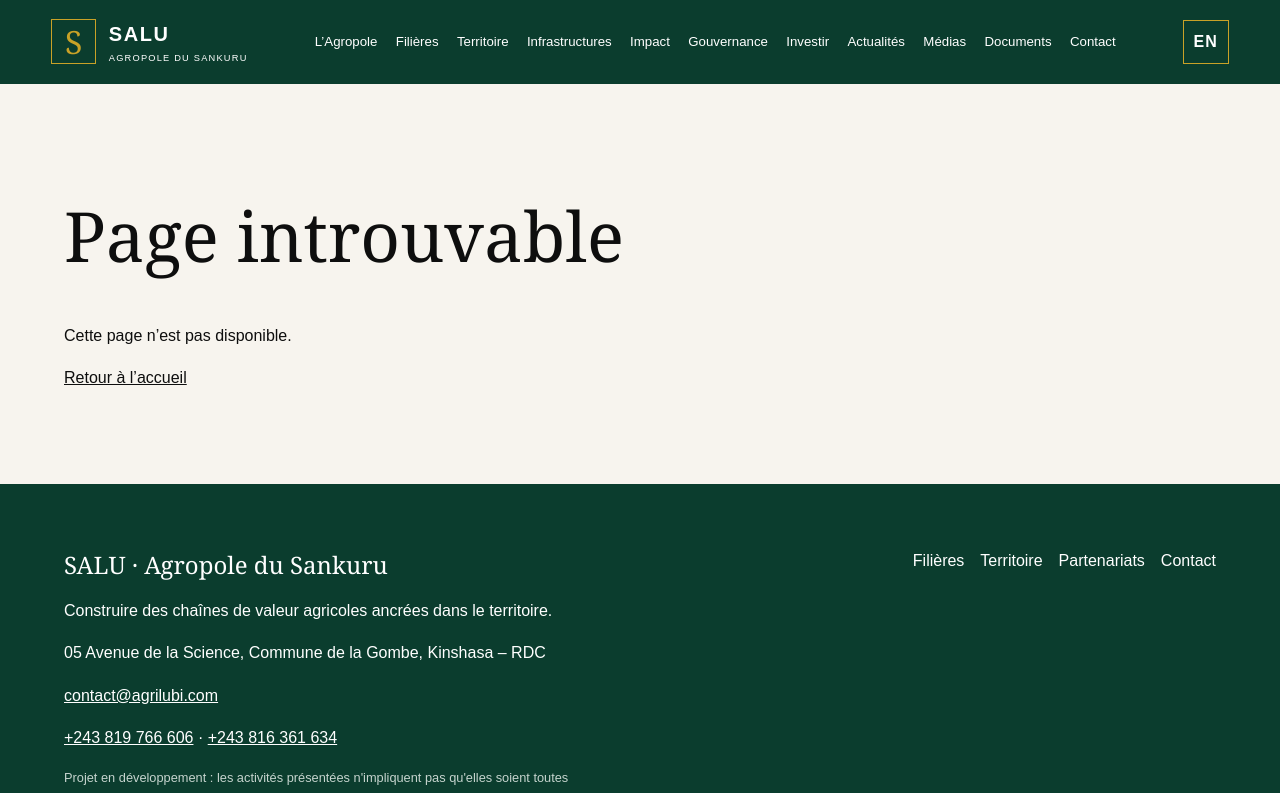
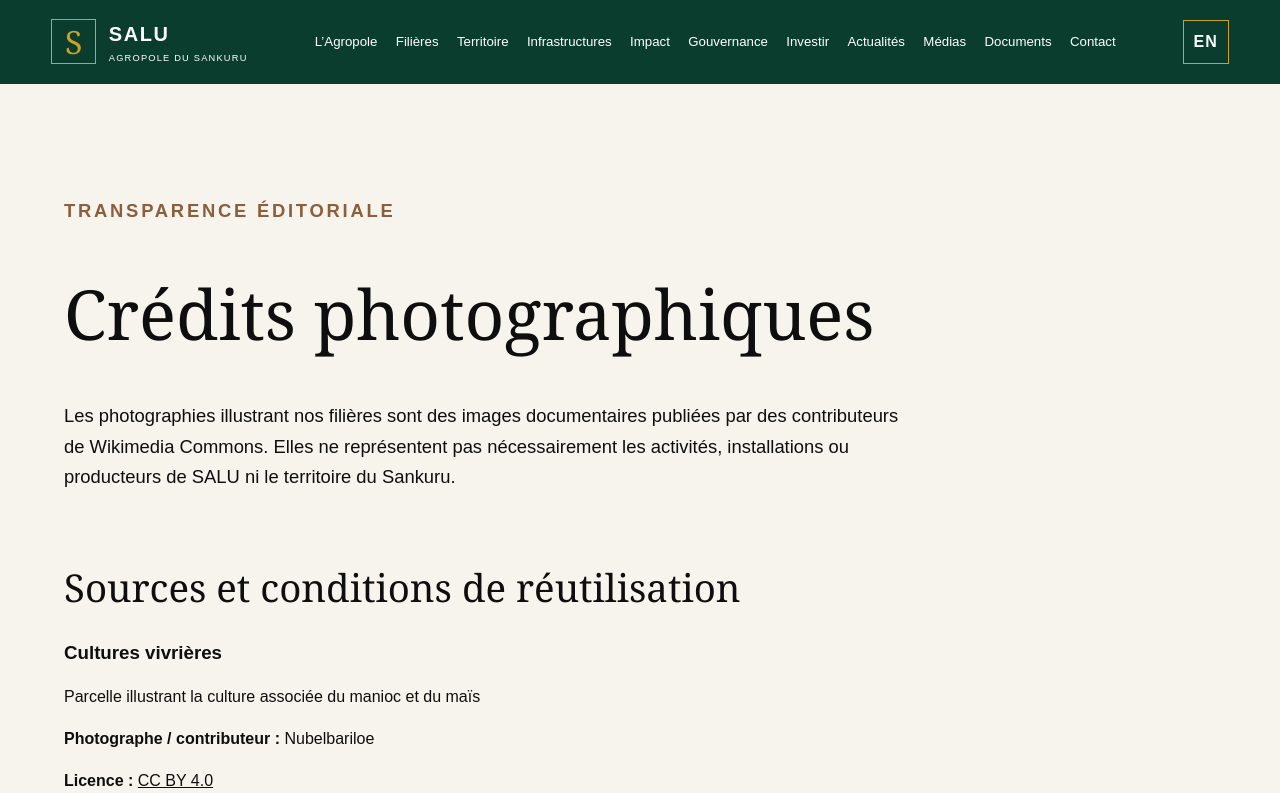
Before and after one commit to Jnk017/Agrilubi-website, a Next.js app: page /credits-photographiques in a window 1280 px wide. Before the commit this address had no page. Shown: the top 793 px of the page. Built offline with nearby package versions, Linux system fonts and the light colour scheme.

Commit message:
feat(media): standalone copyright and source credits page

```diff
--- /dev/null
+++ b/src/app/credits-photographiques/page.tsx
@@ -0,0 +1,19 @@
+import Link from "next/link";
+import type {Metadata} from "next";
+import {sectorIllustrations} from "@/data/sector-illustrations";
+
+export const metadata:Metadata={
+ title:"Crédits photographiques",
+ description:"Sources, auteurs et licences des images d'illustration publiées sur le site institutionnel SALU."
+};
+const names:Record<string,string>={
+ vivrieres:"Cultures vivrières",maraicheres:"Maraîchage et épices",perennes:"Cultures pérennes",pisciculture:"Pisciculture",elevage:"Élevage",producteurs:"Producteurs partenaires"
+};
+export default function Page(){return <main>
+ <div className="page-intro"><p className="eyebrow">Transparence éditoriale</p><h1>Crédits photographiques</h1><p>Les photographies illustrant nos filières sont des images documentaires publiées par des contributeurs de Wikimedia Commons. Elles ne représentent pas nécessairement les activités, installations ou producteurs de SALU ni le territoire du Sankuru.</p></div>
+ <section><h2>Sources et conditions de réutilisation</h2><div className="photo-credit-list">{Object.values(sectorIllustrations).map(photo=><article className="photo-credit-entry" key={photo.slug}>
+  <div><h3>{names[photo.slug]||photo.slug}</h3><p>{photo.alt}</p></div>
+  <div><p><strong>Photographe / contributeur :</strong> {photo.author}</p><p><strong>Licence :</strong> <a href={photo.licenseUrl} target="_blank" rel="noopener noreferrer">{photo.license}</a></p><p><a href={photo.sourceUrl} target="_blank" rel="noopener noreferrer">Voir la photographie d'origine sur Wikimedia Commons ↗</a></p></div>
+ </article>)}</div></section>
+ <section className="band"><h2>Illustrations et photographies institutionnelles</h2><p>Les illustrations ne doivent pas être interprétées comme des preuves d'activité ou de localisation. Des photographies originales du projet seront intégrées lorsqu'elles seront vérifiées et autorisées pour publication.</p><Link className="inline-link" href="/medias">Visiter la rubrique Médias →</Link></section>
+ </main>}
```
